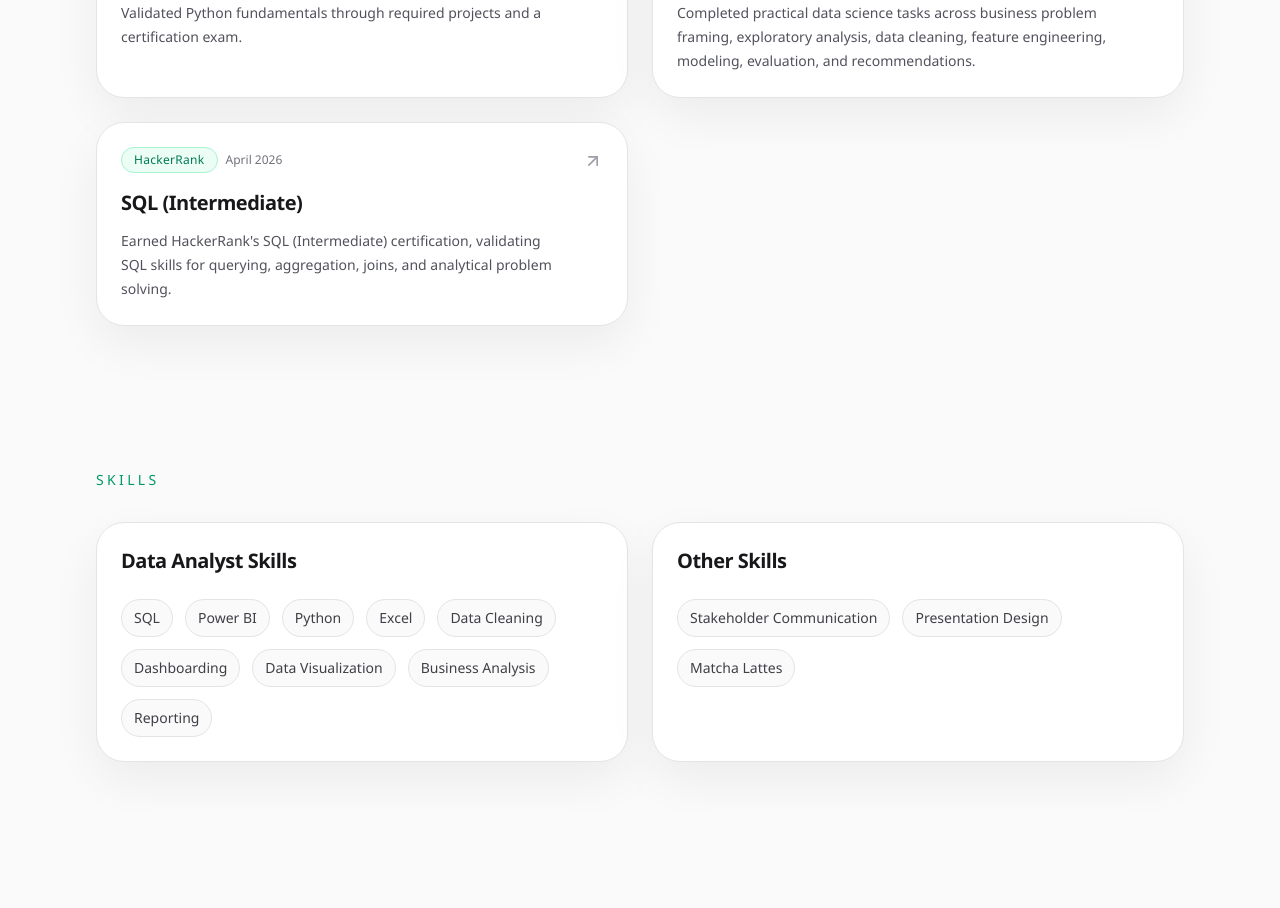
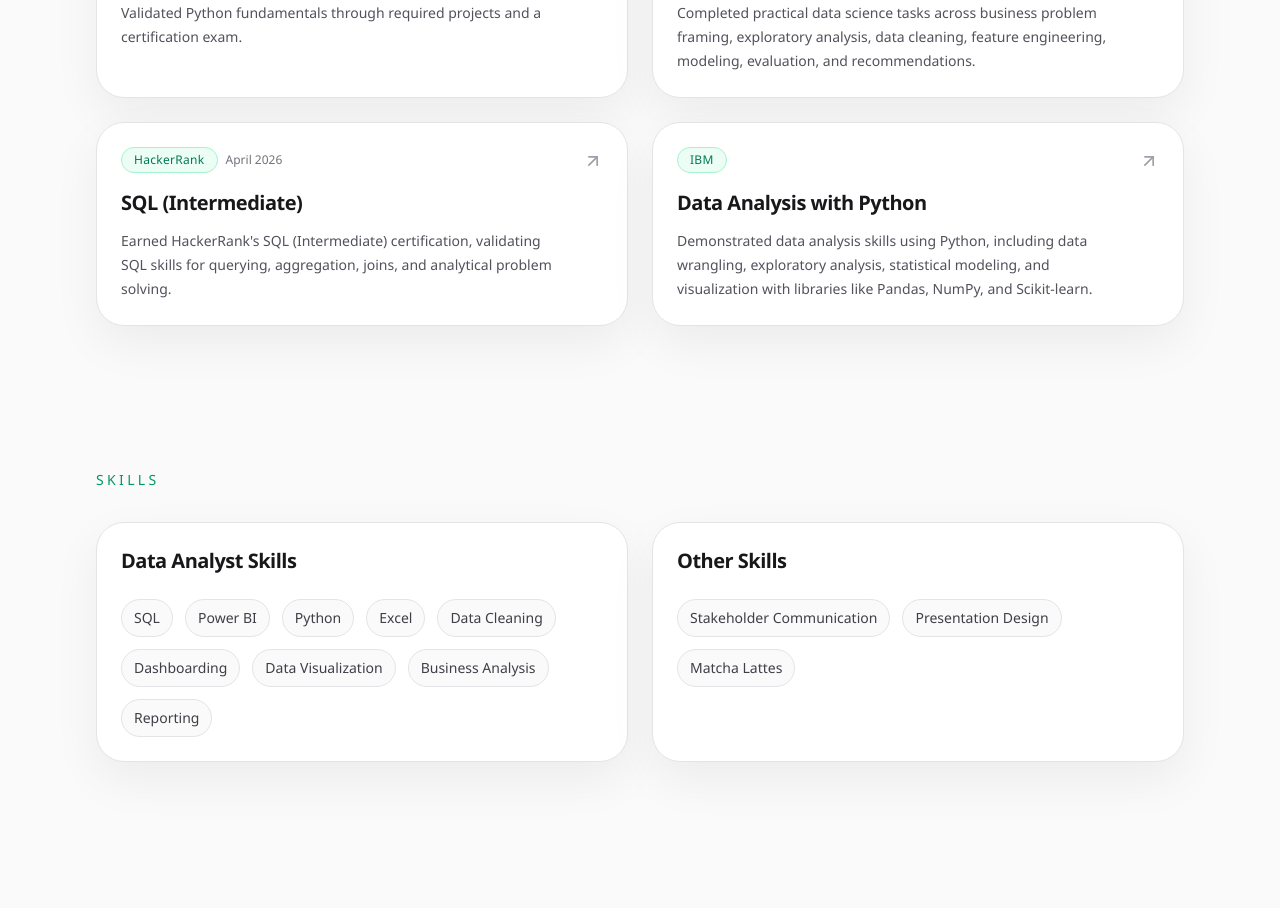
Before and after one commit to joanne-thai/joanne-thai.github.io, a React (Vite) app: page / in a window 1280 px wide. Shown: the part 5060-5968 px from the top of the page. Built offline with nearby package versions, Linux system fonts and the light colour scheme.

Commit message:
add cert

```diff
--- a/src/data/portfolio.ts
+++ b/src/data/portfolio.ts
@@ -104,6 +104,13 @@ export const portfolio = {
         href: "https://www.hackerrank.com/certificates/291ff7598a65",
         description:
           "Earned HackerRank's SQL (Intermediate) certification, validating SQL skills for querying, aggregation, joins, and analytical problem solving.",
+      },
+      {
+        title: "Data Analysis with Python",
+        issuer: "IBM",
+        href: "https://www.credly.com/badges/a98a44e0-f7d6-4754-963b-2b365bd78ebc/public_url",
+        description:
+          "Demonstrated data analysis skills using Python, including data wrangling, exploratory analysis, statistical modeling, and visualization with libraries like Pandas, NumPy, and Scikit-learn.",
       },
     ],
   },
```
